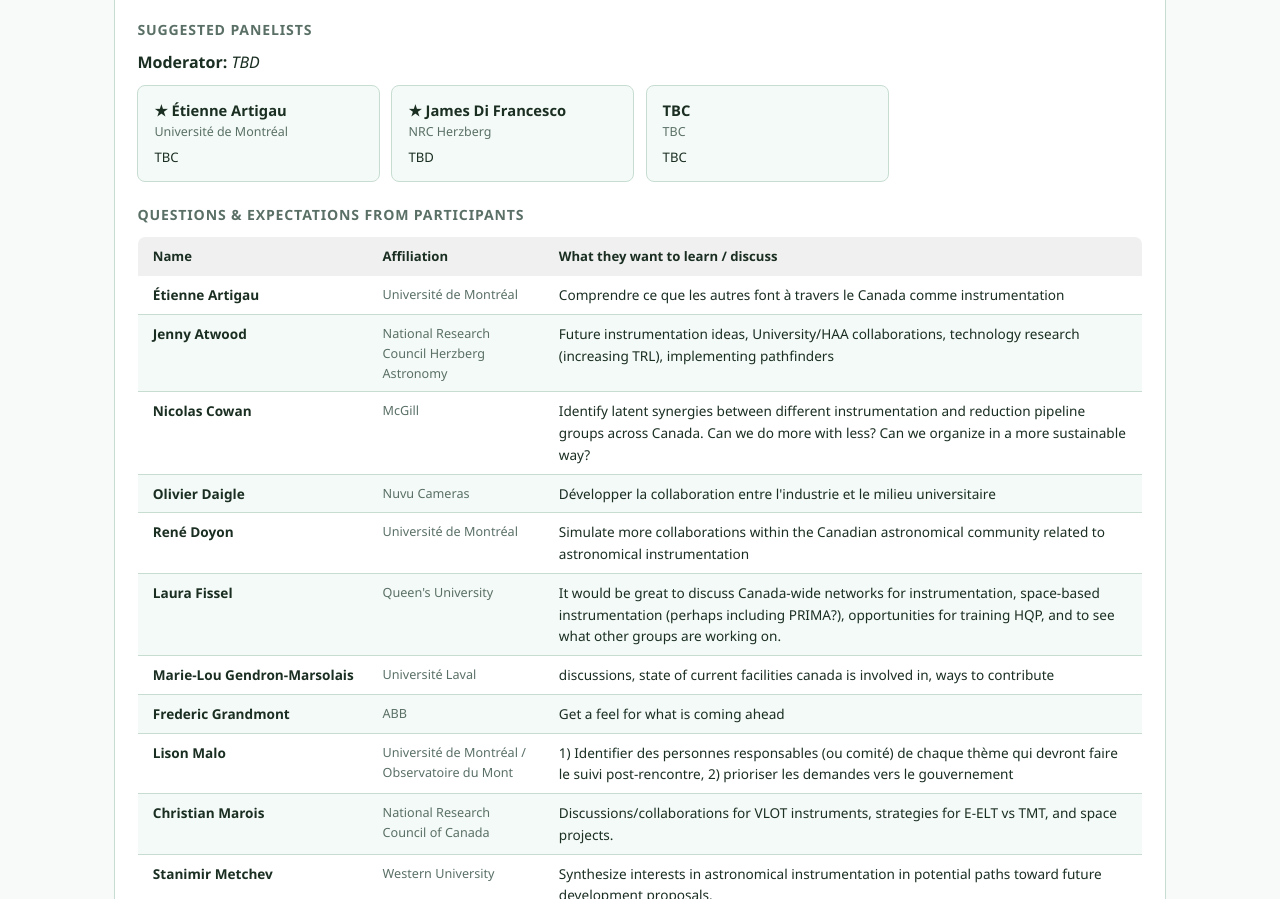
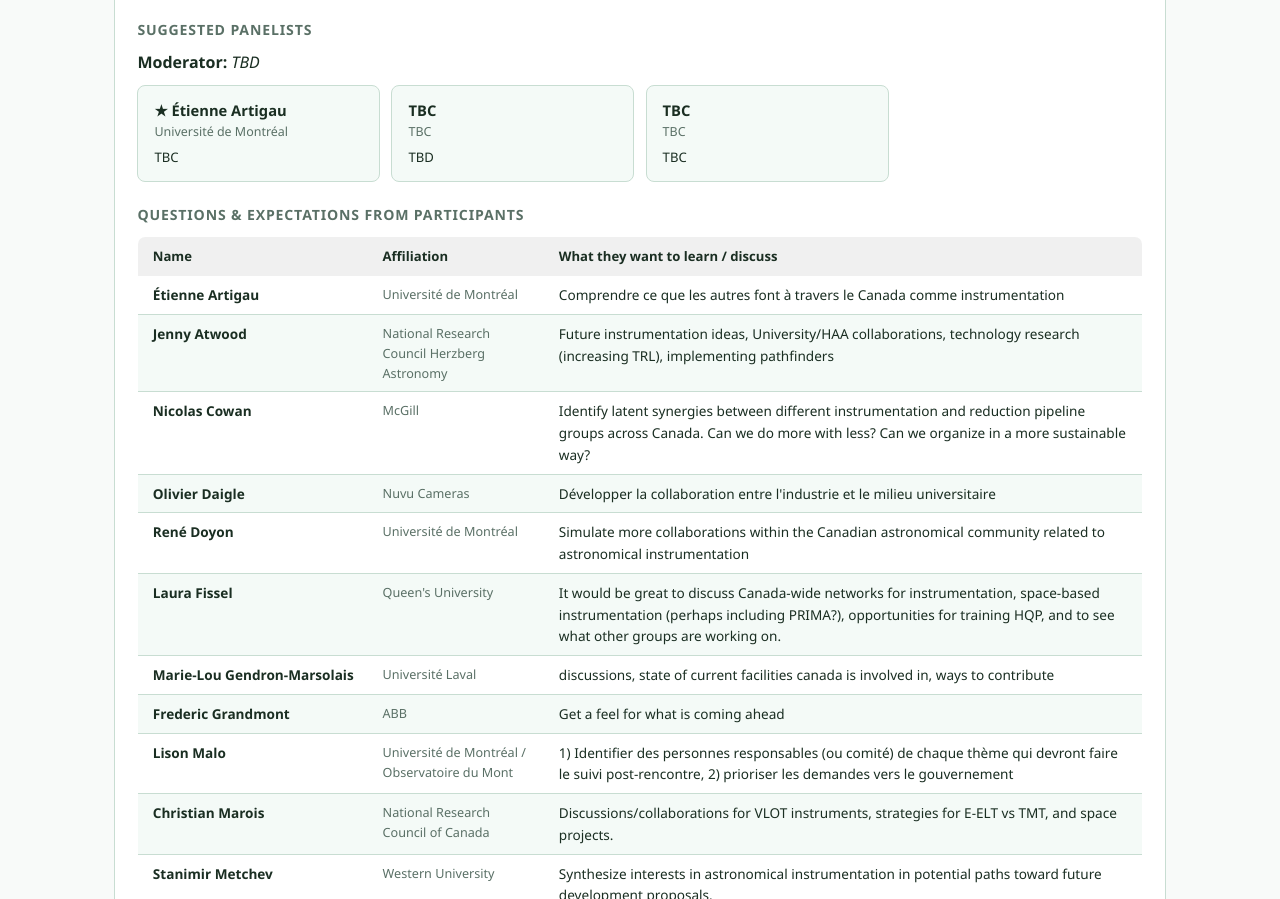
Before and after one commit to eartigau/caiw2026, a plain HTML site: page analysis.html in a window 1280 px wide. Shown: the part 8720-9619 px from the top of the page. Drawn offline with nearby package versions, Linux system fonts and the light colour scheme.

Commit message:
Update CAIW 2026 website [2026-06-09]

```diff
--- a/analysis.html
+++ b/analysis.html
@@ -264,7 +264,7 @@ tbody td { padding:.5rem .9rem; vertical-align:top; border-bottom:1px solid var(
 <p class="mod-line"><strong>Moderator:</strong> <em>TBD</em></p>
 <div class="panelist-grid">
 <div class="panelist"><div class="pname">★ Étienne Artigau</div><div class="paff">Université de Montréal</div><div class="prole">TBC</div></div>
-<div class="panelist"><div class="pname">★ James Di Francesco</div><div class="paff">NRC Herzberg</div><div class="prole">TBD</div></div>
+<div class="panelist"><div class="pname">TBC</div><div class="paff">TBC</div><div class="prole">TBD</div></div>
 <div class="panelist"><div class="pname">TBC</div><div class="paff">TBC</div><div class="prole">TBC</div></div>
 </div>
 <h3>Questions &amp; expectations from participants</h3>
```
Also changed, not shown: schedule.html (+1 -1 lines).
